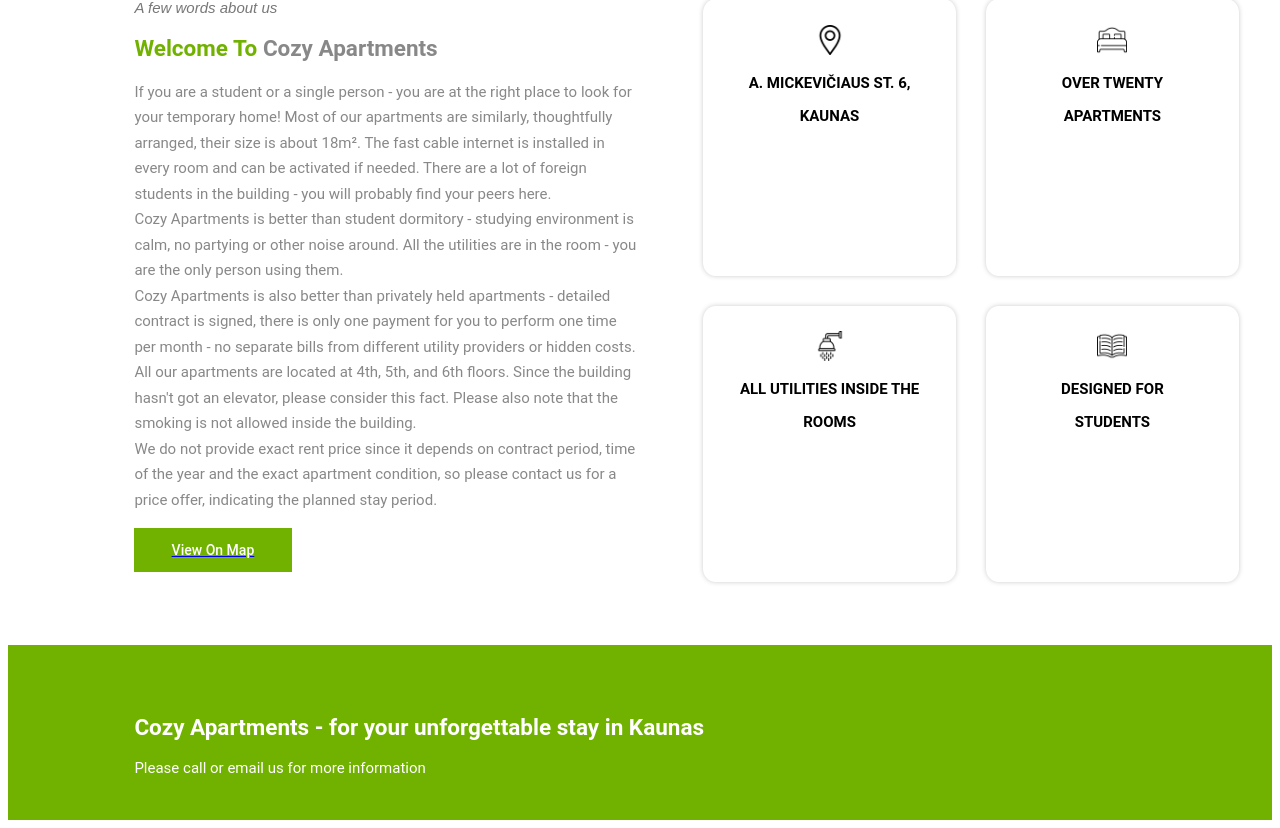
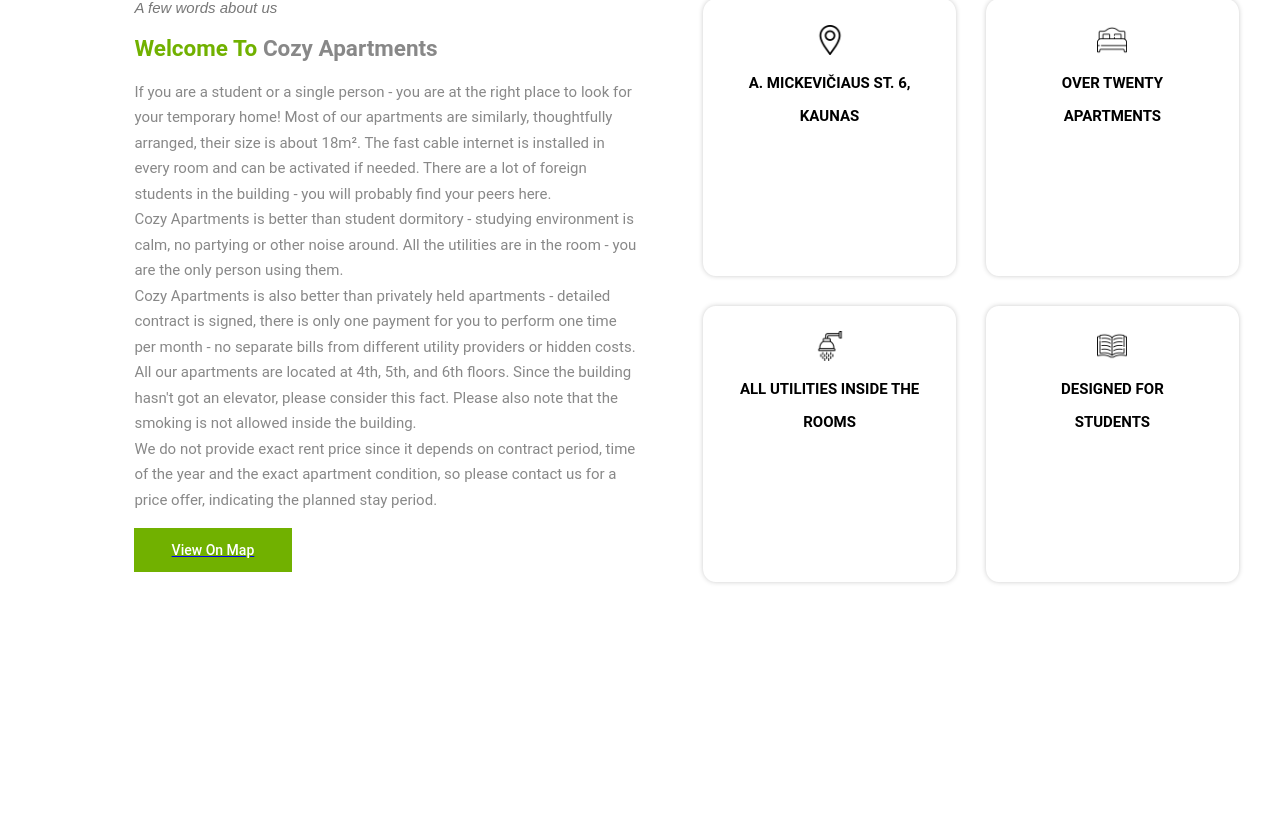
Before and after one commit to Marius456/cozyapartments, a React (Vite) app: page / in a window 1280 px wide. Shown: the part 1020-1848 px from the top of the page. After the commit the page ends 1673 px from the top, so only its background shows below. Built offline with nearby package versions, Linux system fonts and the light colour scheme.

Commit message:
Revert "added banner"

```diff
--- a/src/App.jsx
+++ b/src/App.jsx
@@ -1,5 +1,4 @@
 import { About } from "./components/About"
-import { Banner } from "./components/Banner"
 import { Gallery } from "./components/Gallery"
 import { Navbar } from "./components/Navbar"
 
@@ -10,7 +9,6 @@ function App() {
       <Navbar />
       <Gallery />
       <About/>
-      <Banner/>
     </>
   )
 }
--- a/src/components/Banner.jsx
+++ /dev/null
@@ -1,13 +0,0 @@
-import "./styles/Banner.css"
-export function Banner() {
-    return (
-        <>
-            <div className="banner-box">
-                <div className="text">
-                    <h2>Cozy Apartments - for your unforgettable stay in Kaunas</h2>
-                    <span>Please call or email us for more information</span>
-                </div>
-            </div>
-        </>
-    )
-}
--- a/src/components/styles/Banner.css
+++ /dev/null
@@ -1,12 +0,0 @@
-.banner-box{
-    width: 100%;
-    height: 100px;
-    position: relative;
-    padding: 50px 0 25px;
-    background-color: #71b100;
-    color: #fff;
-}
-.banner-box .text{
-    width: fit-content;
-    margin-left: 10%;
-}
```
